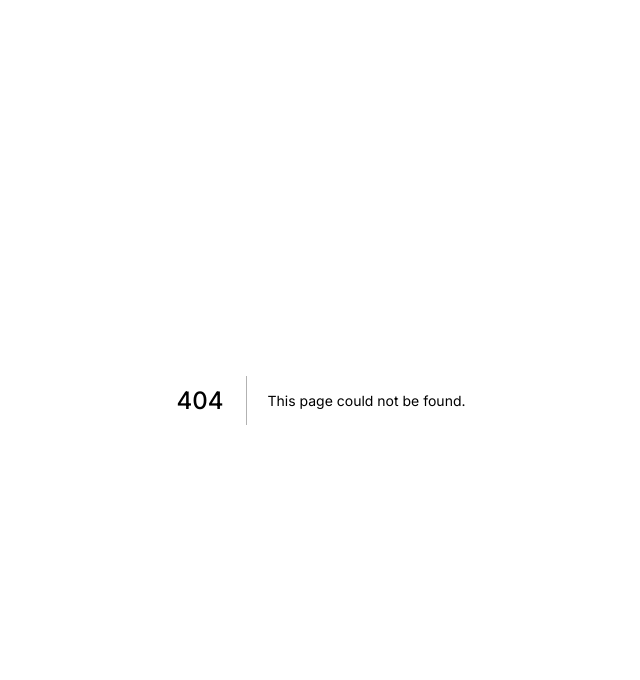
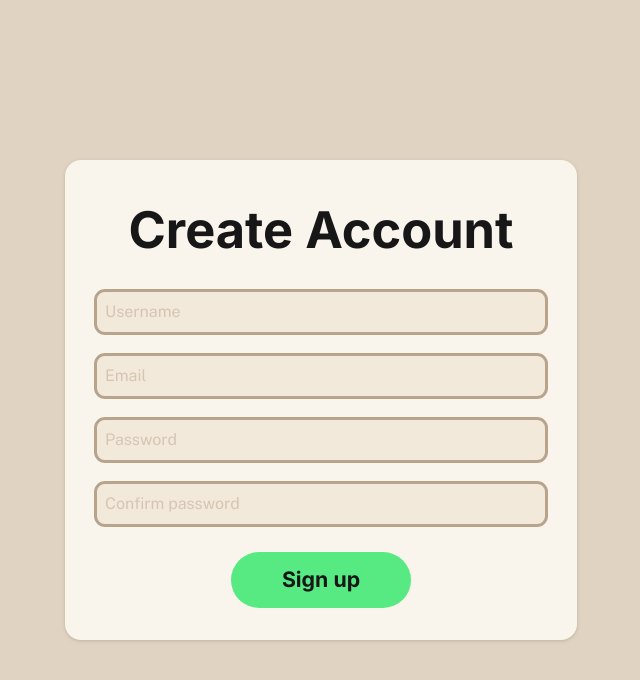
Before and after one commit to cryolins/geojournal, a Next.js app: page /signup in a window 1280 px wide. Before the commit this address had no page. Shown: the top 680 px of the page, without its empty margins (319-959 px from the left). Built offline with nearby package versions, Linux system fonts and the light colour scheme.

Commit message:
login and signup pages v1

```diff
--- a/app/globals.css
+++ b/app/globals.css
@@ -2,28 +2,41 @@
 
 @theme inline {
   --color-background: var(--background);
+  --color-backgroundlight: var(--backgroundlight);
+  --color-field: var(--field);
   --color-foreground: var(--foreground);
+  --color-primary: var(--primary);
+  --color-secondary: var(--secondary);
+  --color-txt: var(--text);
+  --color-good: var(--good);
+  --color-bad: var(--bad);
   --font-sans: var(--font-public-sans);
 }
 
 @media (prefers-color-scheme: light) {
   :root {
-    --text: #302312;
-    --foreground: #302312;
-    --background: #efe9dc;
+    --text: #69553b;
+    --foreground: #b8a48b;
+    --background: #e1d3c1;
+    --backgroundlight: #f9f4ec;
+    --field: #f3e9db;
     --primary: #57ea83;
     --secondary: #b3f4b3;
-    --accent: #37c862;
+    --good: #2dad53;
+    --bad: #a22a24;
   }
 }
 @media (prefers-color-scheme: dark) {
   :root {
-    --text: #ede0cf;
-    --foreground: #ede0cf;
-    --background: #231d10;
+    --text: #f9f4ec;
+    --foreground: #b8a48b;
+    --background: #2e2a28;
+    --backgroundlight: #534c48;
+    --field: #f3e9db;
     --primary: #15a841;
     --secondary: #0b4c0b;
-    --accent: #37c862;
+    --good: #57ea83;
+    --bad: #f26868;
   }
 }
 
@@ -52,3 +65,18 @@ h4 {font-size: 1.777rem; /* 28.48px */}
 h5 {font-size: 1.333rem; /* 21.28px */}
 
 small {font-size: 0.750rem; /* 12px */}
+
+@utility input-field {
+  outline: 3px solid var(--foreground);
+  border-radius: var(--radius-lg);
+  background-color: var(--field);
+  align-items: center;
+  padding: calc(var(--spacing) * 2);
+}
+
+@utility contrast-text {
+  color: var(--color-neutral-900);
+  @media (prefers-color-scheme: dark) {
+    color: #f3e9db;
+  }
+}
--- /dev/null
+++ b/app/login/page.tsx
@@ -0,0 +1,39 @@
+"use client";
+import { useForm, SubmitHandler } from "react-hook-form";
+
+interface LoginInput{
+    userOrEmail: string
+    password: string
+};
+
+export default function Login() {
+    const { register, handleSubmit, watch, formState: { isSubmitting, errors } } = useForm<LoginInput>();
+    const onSubmit: SubmitHandler<LoginInput> = (data) => (
+        console.log(data)
+    );
+
+    return(
+        <div className="flex min-h-screen min-w-screen items-center justify-center bg-background px-4">
+            <div className="flex flex-col w-lg h-auto p-8 gap-y-6 items-center bg-backgroundlight rounded-2xl drop-shadow">
+                <h2 className="contrast-text">Login</h2>
+                <form onSubmit={handleSubmit(onSubmit)} className="flex flex-col items-center w-full h-auto gap-y-5">
+                    <div className="flex flex-col w-full gap-y-6 mb-2">
+                        <div className="flex flex-col w-full">
+                            <input {...register("userOrEmail", { required: "Username or email required", pattern: {value: /^[A-Za-z0-9._+@%-]+$/i, message: "Invalid username or email"}})}
+                                placeholder="Username or email" className="input-field w-full" autoComplete="off"/>
+                            {errors.userOrEmail ? <p role="alert" className="mt-1 text-bad">{errors.userOrEmail.message}</p> : null}
+                        </div>
+                        <div className="flex flex-col w-full">
+                            <input {...register("password", { required: "Password required" })} placeholder="Password" className="input-field w-full" type="password" autoComplete="off"/>
+                            {errors.password ? <p role="alert" className="mt-1 text-bad">{errors.password.message}</p> : null}
+                        </div>
+
+                    </div>
+                    <button type="submit" className="rounded-full contrast-text items-center justify-center w-2/5 py-3 bg-primary hover:bg-secondary transition-colors">
+                        <h5 className="font-bold">Sign in{isSubmitting ? "..." : ""}</h5>
+                    </button>
+                </form>
+            </div>
+        </div>
+    );
+};
--- /dev/null
+++ b/app/signup/page.tsx
@@ -0,0 +1,68 @@
+"use client";
+import { useForm, SubmitHandler } from "react-hook-form";
+
+interface SignupInput{
+    username: string
+    email: string
+    password: string
+    confirmPassword: string
+};
+
+export default function Login() {
+    const { register, handleSubmit, watch, formState: { isSubmitting, errors } } = useForm<SignupInput>();
+
+    //validation options
+    const usernameOptions = {
+        required: "Username required",
+        pattern: { value: /^[A-Za-z0-9._-]+$/i, message: "Invalid username, only letters, numbers, and . _ - are allowed" },
+        minLength: { value: 3, message: "Username must be between 3 and 20 letters long" },
+        maxLength: { value: 20, message: "Username must be between 3 and 20 letters long" }
+    };
+    const emailOptions = {
+        required: "Email required",
+        pattern: { value: /^[a-zA-Z0-9._%+-]+@[a-zA-Z0-9.-]+\.[a-zA-Z]{2,}$/, message: "Invalid email" }
+    };
+    const confirmOptions = {
+        required: "Please confirm password",
+        validate: (val: string) => {
+            if (watch("password") != val) {
+                return "Passwords do not match";
+            }
+        }
+    };
+
+    const onSubmit: SubmitHandler<SignupInput> = (data) => (
+        console.log(data)
+    );
+
+    return(
+        <div className="flex min-h-screen min-w-screen items-center justify-center bg-background px-4">
+            <div className="flex flex-col w-lg h-auto p-8 gap-y-6 items-center bg-backgroundlight rounded-2xl drop-shadow">
+                <h2 className="contrast-text">Create Account</h2>
+                <form onSubmit={handleSubmit(onSubmit)} className="flex flex-col items-center w-full h-auto gap-y-5">
+                    <div className="flex flex-col w-full gap-y-6 mb-2">
+                        <div className="flex flex-col w-full">
+                            <input {...register("username", usernameOptions)} placeholder="Username" className="input-field w-full" autoComplete="off"/>
+                            {errors.username ? <p role="alert" className="mt-1 text-bad">{errors.username.message}</p> : null}
+                        </div>
+                        <div className="flex flex-col w-full">
+                            <input {...register("email", emailOptions)} placeholder="Email" className="input-field w-full" autoComplete="email"/>
+                            {errors.email ? <p role="alert" className="mt-1 text-bad">{errors.email.message}</p> : null}
+                        </div>
+                        <div className="flex flex-col w-full">
+                            <input {...register("password", { required: "Password required" })} placeholder="Password" className="input-field w-full" type="password" autoComplete="current-password"/>
+                            {errors.password ? <p role="alert" className="mt-1 text-bad">{errors.password.message}</p> : null}
+                        </div>
+                        <div className="flex flex-col w-full">
+                            <input {...register("confirmPassword", confirmOptions)} placeholder="Confirm password" className="input-field w-full" type="password" autoComplete="off"/>
+                            {errors.confirmPassword ? <p role="alert" className="mt-1 text-bad">{errors.confirmPassword.message}</p> : null}
+                        </div>
+                    </div>
+                    <button type="submit" className="rounded-full contrast-text items-center justify-center w-2/5 py-3 bg-primary hover:bg-secondary transition-colors">
+                        <h5 className="font-bold">Sign up{isSubmitting ? "..." : ""}</h5>
+                    </button>
+                </form>
+            </div>
+        </div>
+    );
+};
--- a/package.json
+++ b/package.json
@@ -11,10 +11,11 @@
   "dependencies": {
     "leaflet": "^1.9.4",
     "mongoose": "^9.0.0",
-    "next": "16.0.7",
+    "next": "^16.1.1",
     "next-auth": "^4.24.13",
     "react": "19.2.0",
     "react-dom": "19.2.0",
+    "react-hook-form": "^7.69.0",
     "react-leaflet": "^5.0.0"
   },
   "devDependencies": {
```
Also changed, not shown: 1 other file (tests, documents, lock files or other folders).
